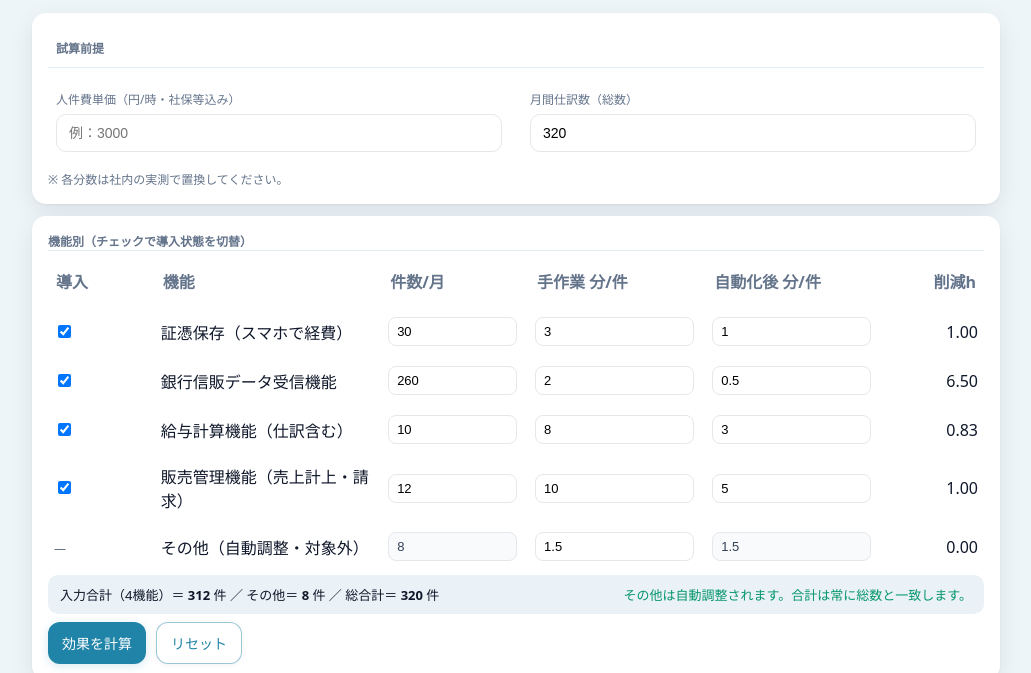
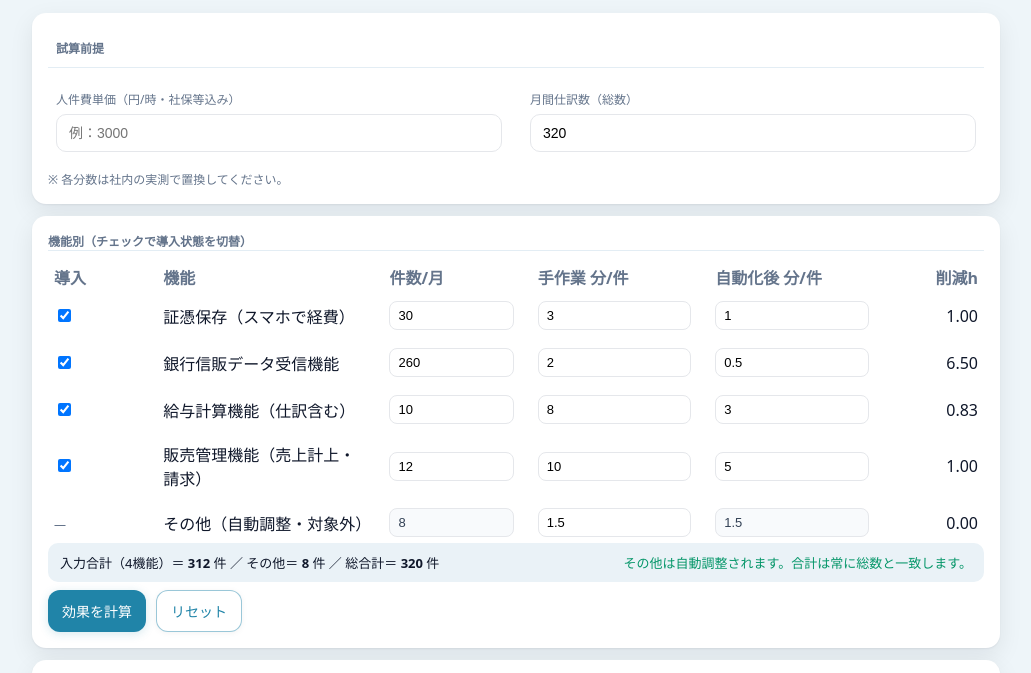
Before and after one commit to takatrp/jidouka-kouka, a plain HTML site: page index.html in a window 1280 px wide. Shown: the part 92-765 px from the top of the page, without its empty margins (124-1155 px from the left). Drawn offline with Linux system fonts and the light colour scheme.

Commit message:
index.html を更新

```diff
--- a/index.html
+++ b/index.html
@@ -3,7 +3,7 @@
 <head>
   <meta charset="utf-8" />
   <meta name="viewport" content="width=device-width, initial-scale=1" />
-  <title>TKC方式 | 自動化メリット試算（HTML版 r23）</title>
+  <title>TKC方式 | 自動化メリット試算（HTML版 r22）</title>
   <style>
     :root{
       --bg:#eef5f9; --card:#ffffff; --ink:#0f172a; --muted:#64748b;
@@ -11,6 +11,7 @@
       --ring:rgba(32,132,168,.18);
       --good:#059669; --warn:#b45309;
       --radius:14px;
+
       --emph-bg:#eaf6fb; --emph-border:rgba(32,132,168,.55);
       --emph-shadow:0 8px 20px rgba(32,132,168,.18);
     }
@@ -52,7 +53,7 @@
     .kpi h3{margin:0 0 6px;font-size:12px;color:var(--muted);}
     .kpi .val{font-size:clamp(18px,3.2vw,24px);font-variant-numeric:tabular-nums;}
 
-    /* 人件費削減カード強調 */
+    /* 強調カード（人件費削減） */
     .kpi .item--emph{
       background:linear-gradient(180deg,#f4fbfe 0%, var(--emph-bg) 100%);
       border:2px solid var(--emph-border);
@@ -60,6 +61,7 @@
     }
     .kpi .item--emph:hover{ transform:translateY(-1px); box-shadow:0 12px 26px rgba(32,132,168,.26); }
     .kpi .item--emph h3{ color:var(--accent-700); }
+
     .savings .row{display:flex;align-items:flex-end;justify-content:space-between;gap:12px;}
     .savings .val-main{font-size:clamp(20px,3.2vw,28px);font-weight:700;color:var(--good);line-height:1;}
     .savings .aside{display:flex;flex-direction:column;align-items:flex-end;gap:4px;}
@@ -69,54 +71,25 @@
     .sumline{display:grid;grid-template-columns:1fr auto;gap:12px;align-items:center;padding:10px 12px;background:#eaf2f7;border-radius:10px;font-size:13px;}
     .ok{color:var(--good);} .warn{color:var(--warn);}
 
-    /* ▼ 機能別テーブル（行ごとグリッド） */
-    .table{display:grid;gap:8px;}
-    .header-grid{
-      display:grid;gap:6px;align-items:center;
-      grid-template-columns:1fr 2.2fr 1.4fr 1.7fr 1.7fr 1fr;
-      font-weight:600;color:var(--muted);
-    }
-    .row-grid{
-      display:grid;gap:6px;align-items:center;
-      grid-template-columns:1fr 2.2fr 1.4fr 1.7fr 1.7fr 1fr;
-      /* r22 compact */
-    }
-    .row-grid .td{padding:6px 6px;}
-    .row-grid input[type="number"]{padding:6px 8px;font-size:13px;border-radius:8px;}
-
-    /* 狭幅（スマホ横含む）では2段構成に再レイアウト */
-    @media (max-width: 900px){
-      .header-grid{display:none;} /* 見出しを隠す */
-      .row-grid{
-        grid-template-columns:1fr 1fr 1fr 1fr;
-        grid-template-areas:
-          "enabled name name saved"
-          "count manual auto auto";
-      }
-      .c-enabled{grid-area:enabled;}
-      .c-name{grid-area:name;}
-      .c-count{grid-area:count;}
-      .c-manual{grid-area:manual;}
-      .c-auto{grid-area:auto;}
-      .c-saved{grid-area:saved;text-align:right;}
-      .sumline{grid-template-columns:1fr;row-gap:6px;}
-      .kpi{grid-template-columns:1fr;} /* KPIは1列に */
-    }
-    /* さらに狭い時は入力余白を最小化 */
-    @media (max-width: 640px){
-      .row-grid input[type="number"]{padding:5px 7px;font-size:12.5px;}
-      .savings .val-main{font-size:20px;}
-    }
+    /* ▼ ここから “上下を詰める” 専用のコンパクトスタイル（機能別セクションのみ適用） */
+    .compact-table .thead{margin-bottom:6px;}
+    .compact-table .grid{row-gap:6px;align-items:center;}
+    .compact-table .th,.compact-table .td{padding:6px 6px;}
+    .compact-table input[type="number"]{padding:6px 8px;font-size:13px;border-radius:8px;}
+    .compact-table .btns{margin-top:8px;}
 
     .credit{margin:28px 0 0;text-align:center;color:#475569;font-size:12px;}
     .credit small{opacity:.9;}
-
-    @media print{
+    @media (max-width:720px){
+      .kpi{grid-template-columns:1fr;}
+      .thead{display:none;}
+    }
+  </style>
+  <style media="print">
     .btns,#copyBtn,#csvBtn,#printBtn{display:none!important;}
     body{background:#fff;}
     .card{box-shadow:none;border:1px solid #e5e7eb;}
     .credit{display:none;}
-    }
   </style>
 </head>
 <body>
@@ -142,13 +115,10 @@
       <div class="note" style="margin-top:8px;">※ 各分数は社内の実測で置換してください。</div>
     </section>
 
-    <!-- 1) 機能別（スマホ横用レイアウト対応） -->
-    <section class="card">
+    <!-- 1) 機能別（コンパクト化） -->
+    <section class="card compact-table">
       <div class="thead" style="margin-bottom:8px;">機能別（チェックで導入状態を切替）</div>
-
-      <div class="table">
-        <!-- 見出し（PC/タブレット） -->
-        <div class="header-grid">
+      <div class="grid" style="grid-template-columns:1fr 2.2fr 1.4fr 1.7fr 1.7fr 1fr;font-weight:600;color:var(--muted);">
         <div class="th">導入</div>
         <div class="th">機能</div>
         <div class="th">件数/月</div>
@@ -157,65 +127,51 @@
         <div class="th" style="text-align:right;">削減h</div>
       </div>
 
-        <!-- 行：証憑保存 -->
-        <div class="row-grid">
-          <div class="td c-enabled"><input id="cb_receipts" type="checkbox" checked onchange="calc()" /></div>
-          <div class="td c-name">証憑保存（スマホで経費）</div>
-          <div class="td c-count"><input id="n_receipts" type="number" value="30" min="0" oninput="calc()" /></div>
-          <div class="td c-manual"><input id="tb_receipts" type="number" value="3" min="0" oninput="calc()" /></div>
-          <div class="td c-auto"><input id="ta_receipts" type="number" value="1" min="0" oninput="calc()" /></div>
-          <div class="td c-saved res" id="sv_receipts">0.00</div>
+      <div class="grid" style="grid-template-columns:1fr 2.2fr 1.4fr 1.7fr 1.7fr 1fr;">
+        <div class="td"><input id="cb_receipts" type="checkbox" checked onchange="calc()" /></div>
+        <div class="td">証憑保存（スマホで経費）</div>
+        <div class="td"><input id="n_receipts" type="number" value="30" min="0" oninput="calc()" /></div>
+        <div class="td"><input id="tb_receipts" type="number" value="3" min="0" oninput="calc()" /></div>
+        <div class="td"><input id="ta_receipts" type="number" value="1" min="0" oninput="calc()" /></div>
+        <div class="td res" id="sv_receipts">0.00</div>
+
+        <div class="td"><input id="cb_bank" type="checkbox" checked onchange="calc()" /></div>
+        <div class="td">銀行信販データ受信機能</div>
+        <div class="td"><input id="n_bank" type="number" value="260" min="0" oninput="calc()" /></div>
+        <div class="td"><input id="tb_bank" type="number" value="2" min="0" oninput="calc()" /></div>
+        <div class="td"><input id="ta_bank" type="number" value="0.5" min="0" oninput="calc()" step="0.1" /></div>
+        <div class="td res" id="sv_bank">0.00</div>
+
+        <div class="td"><input id="cb_payroll" type="checkbox" checked onchange="calc()" /></div>
+        <div class="td">給与計算機能（仕訳含む）</div>
+        <div class="td"><input id="n_payroll" type="number" value="10" min="0" oninput="calc()" /></div>
+        <div class="td"><input id="tb_payroll" type="number" value="8" min="0" oninput="calc()" /></div>
+        <div class="td"><input id="ta_payroll" type="number" value="3" min="0" oninput="calc()" /></div>
+        <div class="td res" id="sv_payroll">0.00</div>
+
+        <div class="td"><input id="cb_sales" type="checkbox" checked onchange="calc()" /></div>
+        <div class="td">販売管理機能（売上計上・請求）</div>
+        <div class="td"><input id="n_sales" type="number" value="12" min="0" oninput="calc()" /></div>
+        <div class="td"><input id="tb_sales" type="number" value="10" min="0" oninput="calc()" /></div>
+        <div class="td"><input id="ta_sales" type="number" value="5" min="0" oninput="calc()" /></div>
+        <div class="td res" id="sv_sales">0.00</div>
+
+        <div class="td"><span class="note">—</span></div>
+        <div class="td">その他（自動調整・対象外）</div>
+        <div class="td"><input id="n_other" type="number" value="0" readonly /></div>
+        <div class="td"><input id="tb_other" type="number" value="1.5" min="0" oninput="calc()" /></div>
+        <div class="td"><input id="ta_other" type="number" value="1.5" min="0" oninput="calc()" readonly /></div>
+        <div class="td res" id="sv_other">0.00</div>
       </div>
 
-        <!-- 行：銀行信販 -->
-        <div class="row-grid">
-          <div class="td c-enabled"><input id="cb_bank" type="checkbox" checked onchange="calc()" /></div>
-          <div class="td c-name">銀行信販データ受信機能</div>
-          <div class="td c-count"><input id="n_bank" type="number" value="260" min="0" oninput="calc()" /></div>
-          <div class="td c-manual"><input id="tb_bank" type="number" value="2" min="0" oninput="calc()" /></div>
-          <div class="td c-auto"><input id="ta_bank" type="number" value="0.5" min="0" step="0.1" oninput="calc()" /></div>
-          <div class="td c-saved res" id="sv_bank">0.00</div>
-        </div>
-
-        <!-- 行：給与 -->
-        <div class="row-grid">
-          <div class="td c-enabled"><input id="cb_payroll" type="checkbox" checked onchange="calc()" /></div>
-          <div class="td c-name">給与計算機能（仕訳含む）</div>
-          <div class="td c-count"><input id="n_payroll" type="number" value="10" min="0" oninput="calc()" /></div>
-          <div class="td c-manual"><input id="tb_payroll" type="number" value="8" min="0" oninput="calc()" /></div>
-          <div class="td c-auto"><input id="ta_payroll" type="number" value="3" min="0" oninput="calc()" /></div>
-          <div class="td c-saved res" id="sv_payroll">0.00</div>
-        </div>
-
-        <!-- 行：販売管理 -->
-        <div class="row-grid">
-          <div class="td c-enabled"><input id="cb_sales" type="checkbox" checked onchange="calc()" /></div>
-          <div class="td c-name">販売管理機能（売上計上・請求）</div>
-          <div class="td c-count"><input id="n_sales" type="number" value="12" min="0" oninput="calc()" /></div>
-          <div class="td c-manual"><input id="tb_sales" type="number" value="10" min="0" oninput="calc()" /></div>
-          <div class="td c-auto"><input id="ta_sales" type="number" value="5" min="0" oninput="calc()" /></div>
-          <div class="td c-saved res" id="sv_sales">0.00</div>
-        </div>
-
-        <!-- 行：その他 -->
-        <div class="row-grid">
-          <div class="td c-enabled"><span class="note">—</span></div>
-          <div class="td c-name">その他（自動調整・対象外）</div>
-          <div class="td c-count"><input id="n_other" type="number" value="0" readonly /></div>
-          <div class="td c-manual"><input id="tb_other" type="number" value="1.5" min="0" oninput="calc()" /></div>
-          <div class="td c-auto"><input id="ta_other" type="number" value="1.5" min="0" oninput="calc()" readonly /></div>
-          <div class="td c-saved res" id="sv_other">0.00</div>
-        </div>
-      </div>
-
-      <div class="sumline" style="margin-top:8px;">
+      <div class="sumline">
         <div>
           入力合計（4機能）＝ <strong id="sumFour">312</strong> 件 ／ その他＝ <strong id="sumOther">8</strong> 件 ／ 総合計＝ <strong id="sumTotal">320</strong> 件
         </div>
         <div id="deltaMsg" class="ok">その他は自動調整されます。合計は常に総数と一致します。</div>
       </div>
 
-      <div class="btns" style="margin-top:8px;">
+      <div class="btns">
         <button class="primary" onclick="calc(); toast('計算を更新しました');">効果を計算</button>
         <button class="outline" onclick="resetAll(); calc(); toast('初期値にリセットしました');">リセット</button>
       </div>
@@ -275,7 +231,7 @@
       <small>
         Copyright (c) <span id="creditYear"></span>
         <span id="creditCompany">税理士法人松本会計事務所</span>
-        All Rights Reserved. / <span id="creditRev">r23</span>
+        All Rights Reserved. / <span id="creditRev">r22</span>
       </small>
     </div>
 
@@ -283,17 +239,14 @@
   </div>
 
   <script>
-  // ===== ユーティリティ =====
   function $(id){ return document.getElementById(id); }
   function yen(n){ return isNaN(n)?'¥0':n.toLocaleString('ja-JP',{style:'currency',currency:'JPY',maximumFractionDigits:0}); }
   function toast(msg){ var t=$('toast'); t.textContent=msg; t.style.opacity=1; setTimeout(function(){t.style.opacity=0;},1600); }
   function num(id){ var v=parseFloat($(id).value); return isNaN(v)?0:v; }
 
-  // クレジット
   const CREDIT_COMPANY='税理士法人松本会計事務所';
   (function(){ var y=new Date().getFullYear(); $('creditYear').textContent=y; $('creditCompany').textContent=CREDIT_COMPANY; })();
 
-  // 入力IDマップ
   var ids={ wage:'wage', total:'totalJournals',
     cb_receipts:'cb_receipts', n_receipts:'n_receipts', tb_receipts:'tb_receipts', ta_receipts:'ta_receipts',
     cb_bank:'cb_bank', n_bank:'n_bank', tb_bank:'tb_bank', ta_bank:'ta_bank',
@@ -302,7 +255,6 @@
     n_other:'n_other', tb_other:'tb_other', ta_other:'ta_other'
   };
 
-  // その他の件数自動調整
   function recalcOther(){
     var total=num(ids.total);
     var sumFour=num(ids.n_receipts)+num(ids.n_bank)+num(ids.n_payroll)+num(ids.n_sales);
@@ -316,7 +268,6 @@
     else{ msg.textContent='その他は自動調整されます。合計は常に総数と一致します。'; msg.className='ok'; }
   }
 
-  // モジュール計算
   function mod(label, checked, n, tb, ta, wage){
     var cnt=Math.max(0,n);
     var hBefore=(tb*cnt)/60;
@@ -333,7 +284,6 @@
     var m_payroll=mod('給与計算機能（仕訳含む）',$('cb_payroll').checked,num(ids.n_payroll),num(ids.tb_payroll),num(ids.ta_payroll),wage);
     var m_sales=mod('販売管理機能（売上計上・請求）',$('cb_sales').checked,num(ids.n_sales),num(ids.tb_sales),num(ids.ta_sales),wage);
 
-    // その他は対象外（変化なし）
     var nOther=num(ids.n_other), tOther=num(ids.tb_other);
     var hOther=(tOther*Math.max(0,nOther))/60;
 
@@ -352,7 +302,6 @@
              adopted:mods.filter(m=>m.hChosen===m.hAfter).length };
   }
 
-  // UI更新
   function updateUI(r){
     $('sv_receipts').textContent=r.mods[0].hSaved.toFixed(2);
     $('sv_bank').textContent=r.mods[1].hSaved.toFixed(2);
@@ -372,7 +321,6 @@
     $('kpiBreakdown').textContent=b||'—';
   }
 
-  // 各種操作
   async function copySummary(){
     var r=compute();
     var lines=[];
@@ -414,6 +362,7 @@
     rows.push(['時間短縮(h/月)',r.hSaved.toFixed(2)]);
     rows.push(['人件費削減(円/月)',Math.round(r.monthlySaving)]);
     rows.push(['人件費削減(円/年)',Math.round(r.monthlySaving*12)]);
+
     var csv=rows.map(a=>a.map(v=>{
       v=(v===undefined||v===null)?'':String(v).replace(/\"/g,'\"\"');
       return /[,\n\r]/.test(v)?'"'+v+'"' : v;
@@ -440,8 +389,7 @@
   function printPage(){ try{ window.print(); toast('印刷ダイアログを開きます'); }catch(e){ toast('印刷がブロックされました'); } }
 
   function resetAll(){
-    $('wage').value='';
-    $('totalJournals').value=320;
+    $('wage').value=''; $('totalJournals').value=320;
     $('cb_receipts').checked=true; $('cb_bank').checked=true; $('cb_payroll').checked=true; $('cb_sales').checked=true;
     $('n_receipts').value=30; $('tb_receipts').value=3;  $('ta_receipts').value=1;
     $('n_bank').value=260;    $('tb_bank').value=2;      $('ta_bank').value=0.5;
@@ -453,7 +401,6 @@
 
   function calc(){ recalcOther(); var r=compute(); updateUI(r); }
 
-  // 初期表示
   resetAll(); calc();
   </script>
 </body>
```
Lines whose indentation alone changed are shown as unchanged.
